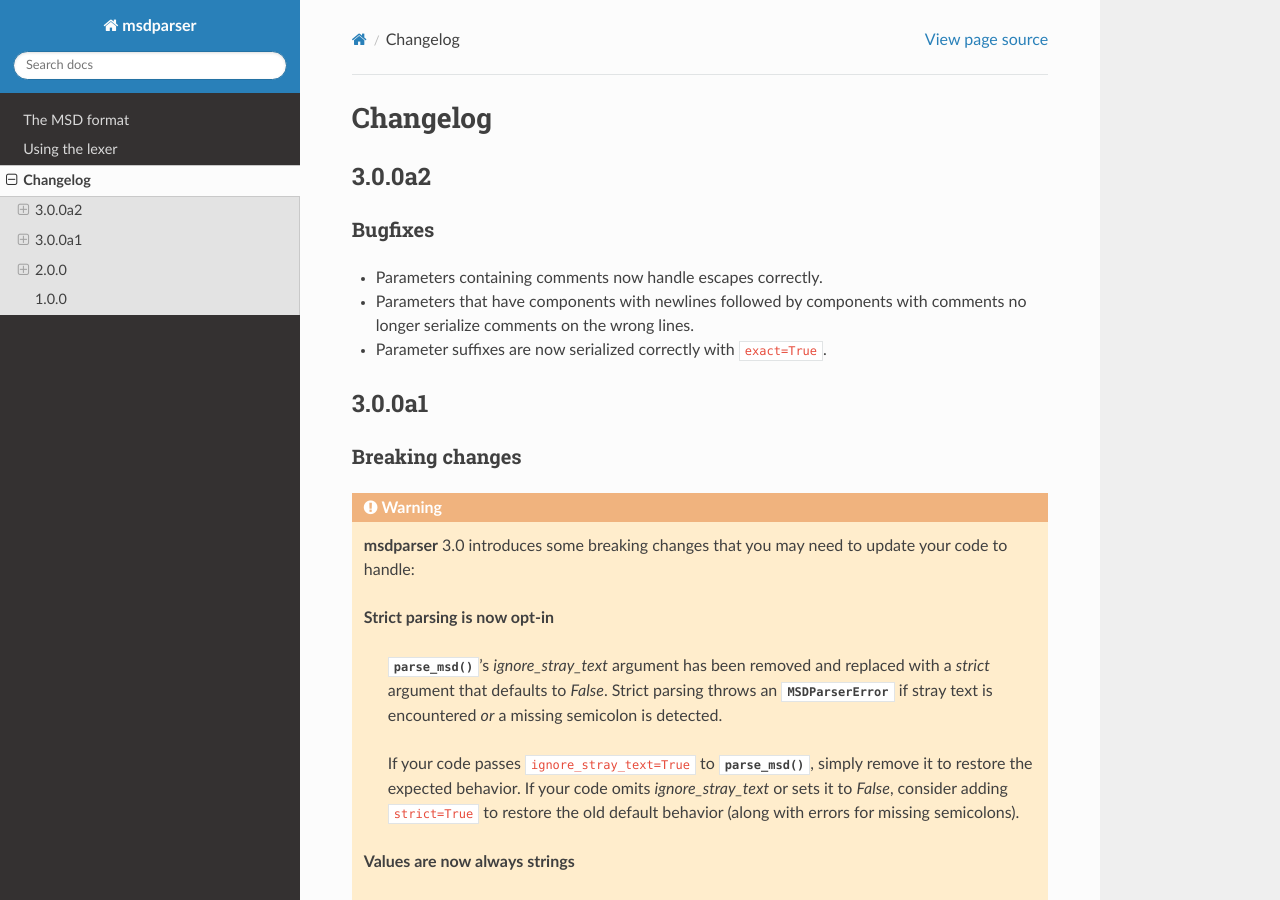
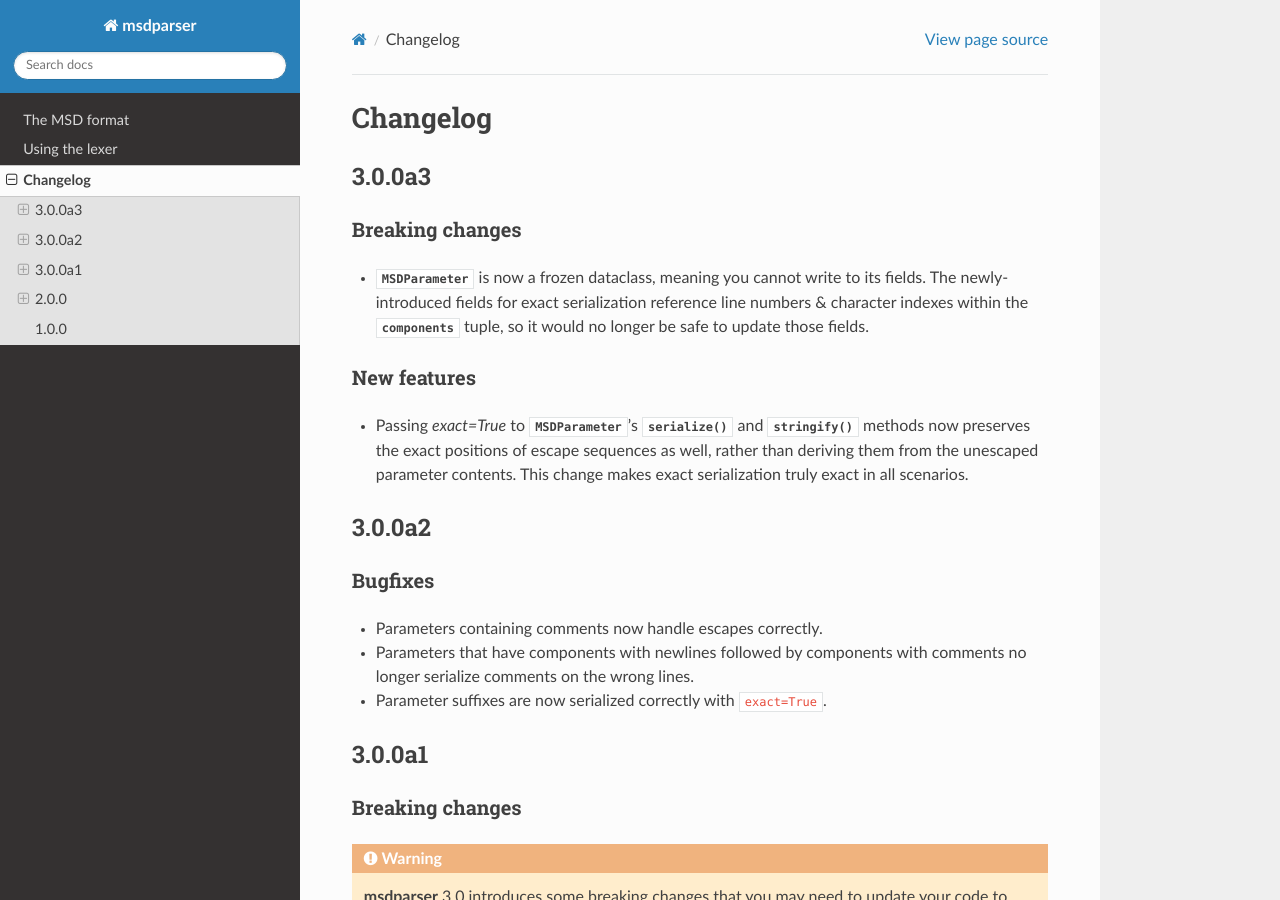
Before and after one commit to garcia/msdparser, a Sphinx documentation site: the page built from docs/source/changelog.rst, in a window 1280 px wide and 900 px high. Built offline with Sphinx 7.4.7 and the Read the Docs theme 3.1.0, drawn with Linux system fonts in a browser that asks for light colours.

Commit message:
Update changelog

```diff
--- a/docs/source/changelog.rst
+++ b/docs/source/changelog.rst
@@ -1,5 +1,27 @@
 Changelog
 =========
+
+3.0.0a3
+-------
+
+Breaking changes
+~~~~~~~~~~~~~~~~
+
+* :class:`.MSDParameter` is now a frozen dataclass,
+  meaning you cannot write to its fields.
+  The newly-introduced fields for exact serialization
+  reference line numbers & character indexes
+  within the :attr:`~.components` tuple,
+  so it would no longer be safe to update those fields.
+
+New features
+~~~~~~~~~~~~
+
+* Passing `exact=True` to :class:`.MSDParameter`'s
+  :meth:`.serialize` and :meth:`.stringify` methods
+  now preserves the exact positions of escape sequences as well,
+  rather than deriving them from the unescaped parameter contents.
+  This change makes exact serialization truly exact in all scenarios.
 
 3.0.0a2
 -------
```
